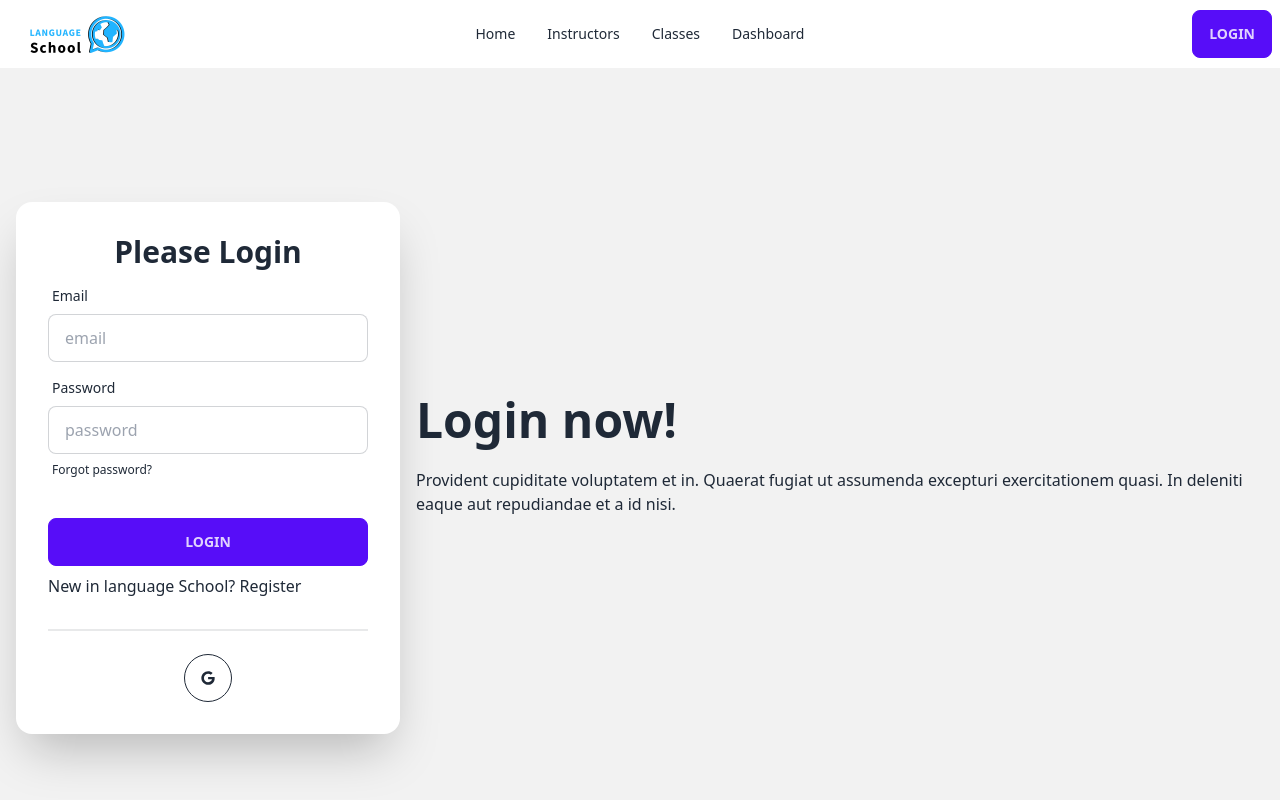
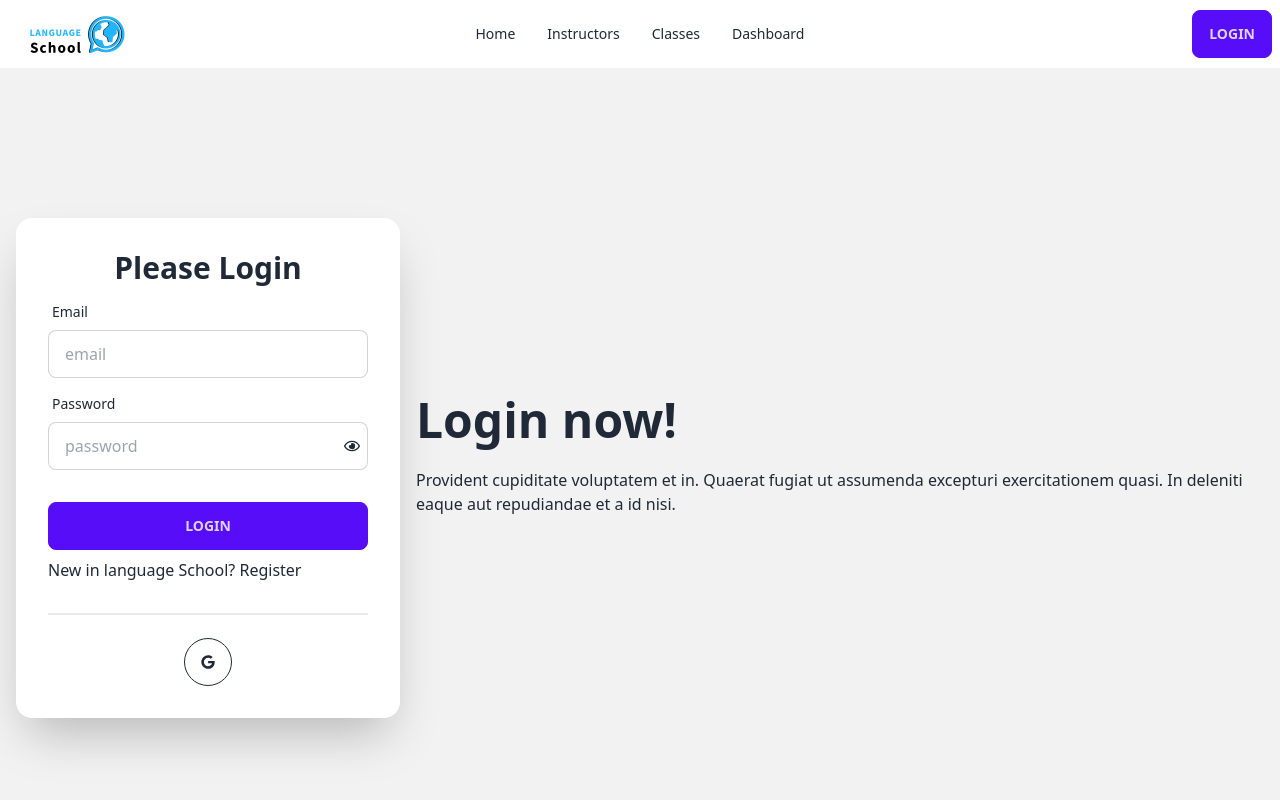
Before and after one commit to masumpost/languge-school-client, a React (Vite) app: page /login in a window 1280 px wide. Shown: the top 800 px of the page. Built offline with nearby package versions, Linux system fonts and the light colour scheme; no server answers.

Commit message:
password show and hide button added

```diff
--- a/src/Pages/Login/Login.jsx
+++ b/src/Pages/Login/Login.jsx
@@ -5,6 +5,8 @@ import { AuthContext } from "../../providers/AuthProvider";
 import { useForm } from "react-hook-form";
 import Swal from "sweetalert2";
 import SocialLogin from "../Shared/socialLogin/SocialLogin";
+import { FaRegEye, FaRegEyeSlash } from "react-icons/fa";
+import { useState } from "react";
 
 const Login = () => {
     const { register, handleSubmit, reset } = useForm();
@@ -13,6 +15,8 @@ const Login = () => {
     const location = useLocation();
 
     const from = location.state?.from?.pathname || "/";
+
+    const [visible, setVisible] = useState(true);
 
     const onSubmit = data => {
         console.log(data)
@@ -63,14 +67,17 @@ const Login = () => {
                                 </label>
                                 <input type="email" placeholder="email" className="input input-bordered" {...register("email")}/>
                             </div>
-                            <div className="form-control">
+                            <div className="form-control relative">
                                 <label className="label">
                                     <span className="label-text">Password</span>
                                 </label>
-                                <input type="password" placeholder="password" className="input input-bordered" {...register("password")}/>
-                                <label className="label">
-                                    <a href="#" className="label-text-alt link link-hover">Forgot password?</a>
-                                </label>
+                                <input
+                                type={visible ? 'text' : 'password'}
+                                placeholder="password"
+                                className="input input-bordered" {...register("password")}/>
+                                <div onClick={()=> setVisible(!visible)} className="p-2 absolute bottom-2 right-0">
+                                    {visible? <FaRegEye></FaRegEye> : <FaRegEyeSlash> </FaRegEyeSlash>}
+                                </div>
                             </div>
                             <div className="form-control mt-6">
                                 <input className="btn btn-primary" type="submit" value="Login" />
--- a/src/Pages/Login/Register.jsx
+++ b/src/Pages/Login/Register.jsx
@@ -4,10 +4,14 @@ import { useForm } from "react-hook-form";
 import { Link, useNavigate } from "react-router-dom";
 import { AuthContext } from "../../providers/AuthProvider";
 import Swal from "sweetalert2";
+import { FaRegEye, FaRegEyeSlash } from "react-icons/fa";
+import { useState } from "react";
 const Register = () => {
     const { register, handleSubmit, formState: { errors }, reset } = useForm();
     const {createUser , updateUserProfile} = useContext(AuthContext);
     const navigate = useNavigate();
+    const [visible, setVisible] = useState(false);
+    const [cVisible, setCVisible] = useState(false);
 
     const onSubmit = data => {
         console.log(data)
@@ -66,22 +70,31 @@ const Register = () => {
                                 <label className="label">
                                     <span className="label-text">Password</span>
                                 </label>
-                                <input type="password" {...register("password", {
+                                <input
+                                    type={visible ? 'text' : 'password'}
+                                    {...register("password", {
                                     required: true,
                                     minLength: 6,
                                     maxLength: 20,
                                     pattern: /(?=.*[!@#$%^&*])(?=.*[A-Z])/})}
                                 placeholder="password" className="input input-bordered" />
+
                                 {errors.password?.type === 'required' && <p className="text-red-600 my-2">Password is required</p>}
                                 {errors.password?.type === 'minLength' && <p className="text-red-600 my-2">Password must be 6 character</p>}
                                 {errors.password?.type === 'maxLength' && <p className="text-red-600 my-2">Password must not be 20 character</p>}
                                 {errors.password?.type === 'pattern' && <p className="text-red-600 my-2">Password must have one uppercase and one special character</p>}
+                                <div onClick={()=> setVisible(!visible)} className="pt-12 absolute right-10">
+                                    {visible? <FaRegEye></FaRegEye> : <FaRegEyeSlash> </FaRegEyeSlash>}
+                                </div>
                             </div>
                             <div className="form-control">
                                 <label className="label">
                                     <span className="label-text">Confirm Password</span>
                                 </label>
-                                <input type="password" placeholder="password" className="input input-bordered" />
+                                <input type={cVisible ?"text" :"password"} placeholder="password" className="input input-bordered" />
+                                <div onClick={()=> setCVisible(!cVisible)} className="pt-12 absolute right-10">
+                                    {visible? <FaRegEye></FaRegEye> : <FaRegEyeSlash> </FaRegEyeSlash>}
+                                </div>
                             </div>
                             <div className="form-control">
                                 <label className="label">
```
